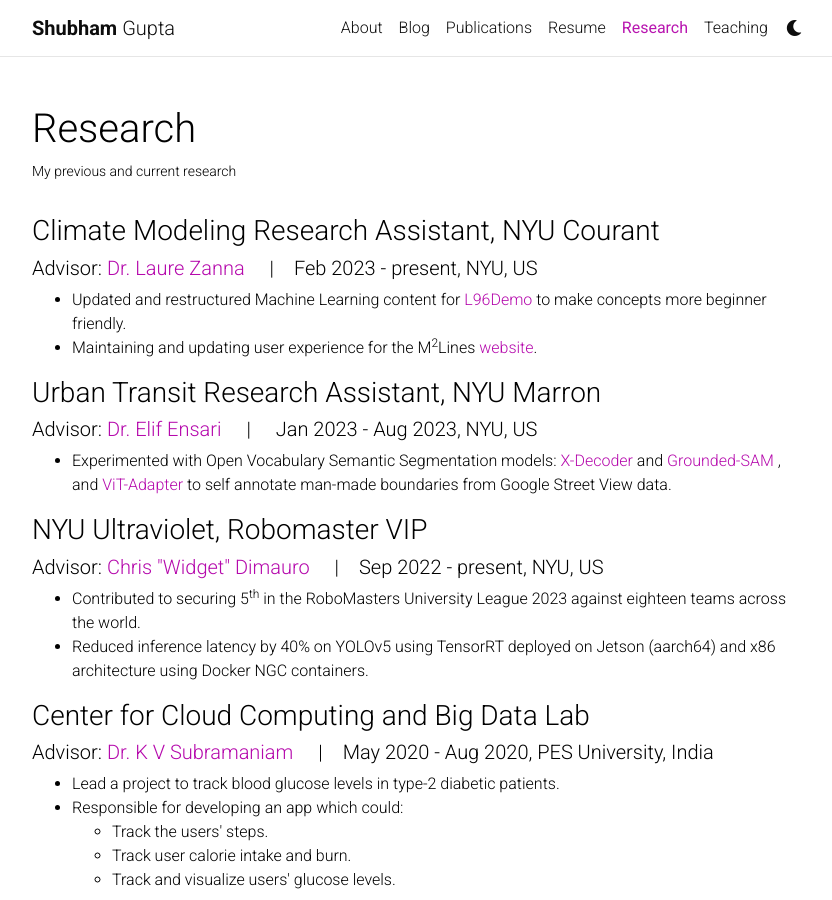
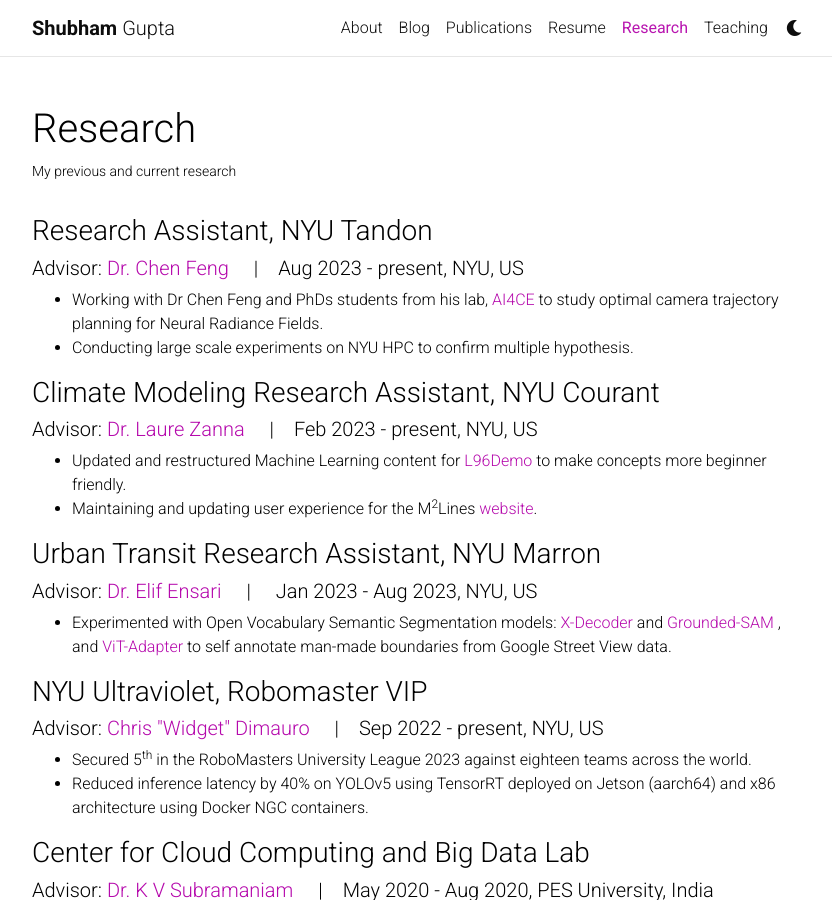
Before and after one commit to IamShubhamGupto/IamShubhamGupto.github.io, a Jekyll site: the page built from _pages/research.md, in a window 1280 px wide and 900 px high. Shown: the whole window, without its empty margins (223-1055 px from the left). Built offline with Jekyll 4.4.1, drawn with Linux system fonts in a browser that asks for light colours; comment, search, counter and statistics services are not loaded; a style sheet for code colours, icons or effects is not loaded.

Commit message:
refresh content

```diff
--- a/_pages/research.md
+++ b/_pages/research.md
@@ -6,6 +6,13 @@
 nav: true
 nav_order: 4
 ---
+
+<h3>Research Assistant, NYU Tandon </h3>
+<h5>Advisor: <a href="https://engineering.nyu.edu/faculty/chen-feng">Dr. Chen Feng</a> &emsp;|&emsp;Aug 2023 - present, NYU, US</h5>
+<ul>
+    <li>Working with Dr Chen Feng and PhDs students from his lab, <a href='https://ai4ce.github.io'>AI4CE</a> to study optimal camera trajectory planning for Neural Radiance Fields.</li>
+    <li>Conducting large scale experiments on NYU HPC to confirm multiple hypothesis.</li>
+</ul>
 
 <h3>Climate Modeling Research Assistant, NYU Courant </h3>
 <h5>Advisor: <a href="https://zanna-researchteam.github.io">Dr. Laure Zanna</a> &emsp;|&emsp;Feb 2023 - present, NYU, US</h5>
@@ -30,7 +37,7 @@
 <h3>NYU Ultraviolet, Robomaster VIP </h3>
 <h5>Advisor: <a href="https://engineering.nyu.edu/staff/chris-dimauro">Chris "Widget" Dimauro</a> &emsp;|&emsp;Sep 2022 - present, NYU, US </h5>
 <ul>
-    <li>Contributed to securing 5<sup>th</sup> in the RoboMasters University League 2023 against eighteen teams across the world.</li>
+    <li>Secured 5<sup>th</sup> in the RoboMasters University League 2023 against eighteen teams across the world.</li>
     <li>Reduced inference latency by 40% on YOLOv5 using TensorRT deployed on Jetson (aarch64) and x86
 architecture using Docker NGC containers.</li>
     <!-- <li> Contributed to deploying code on Jetson hardware using Docker images. </li> -->
```
Also changed, not shown: _pages/about.md (+12 -2 lines).
